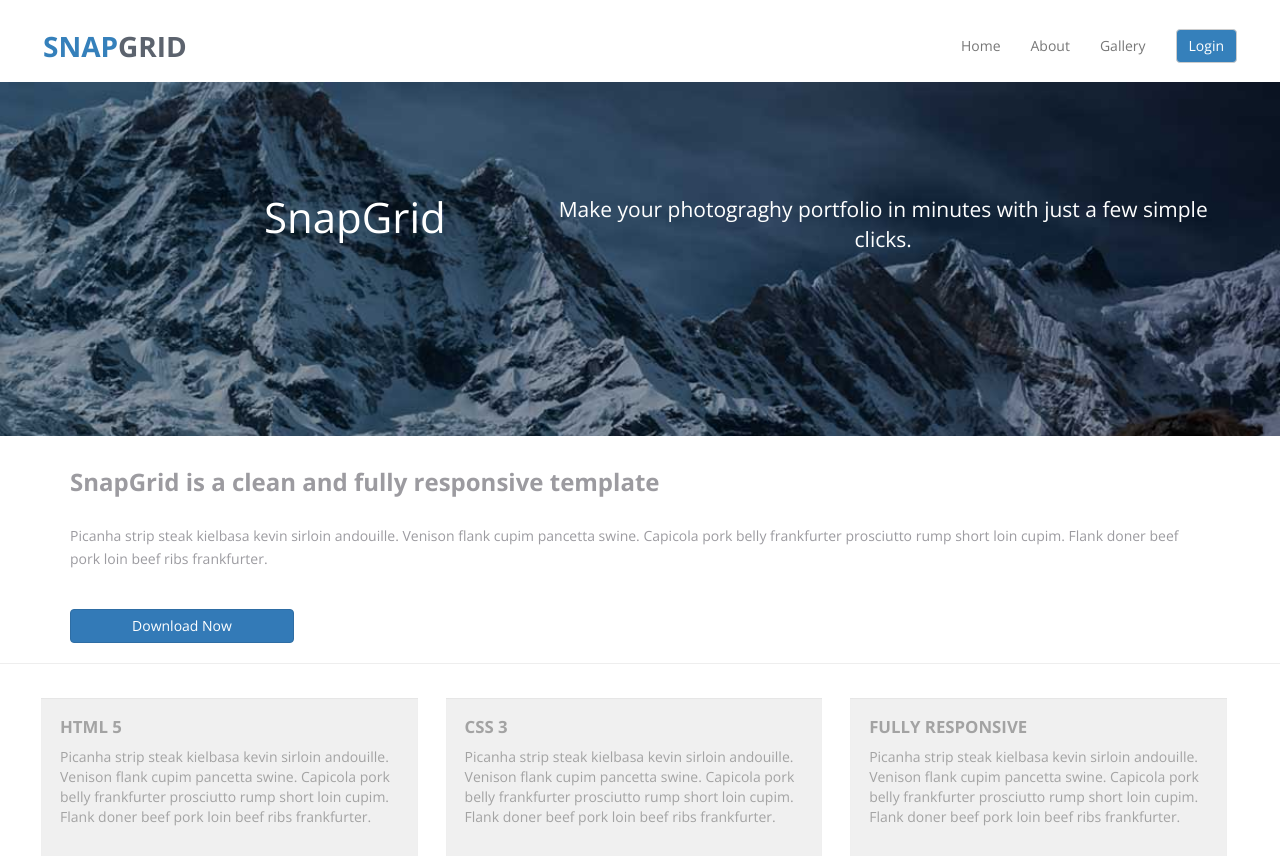
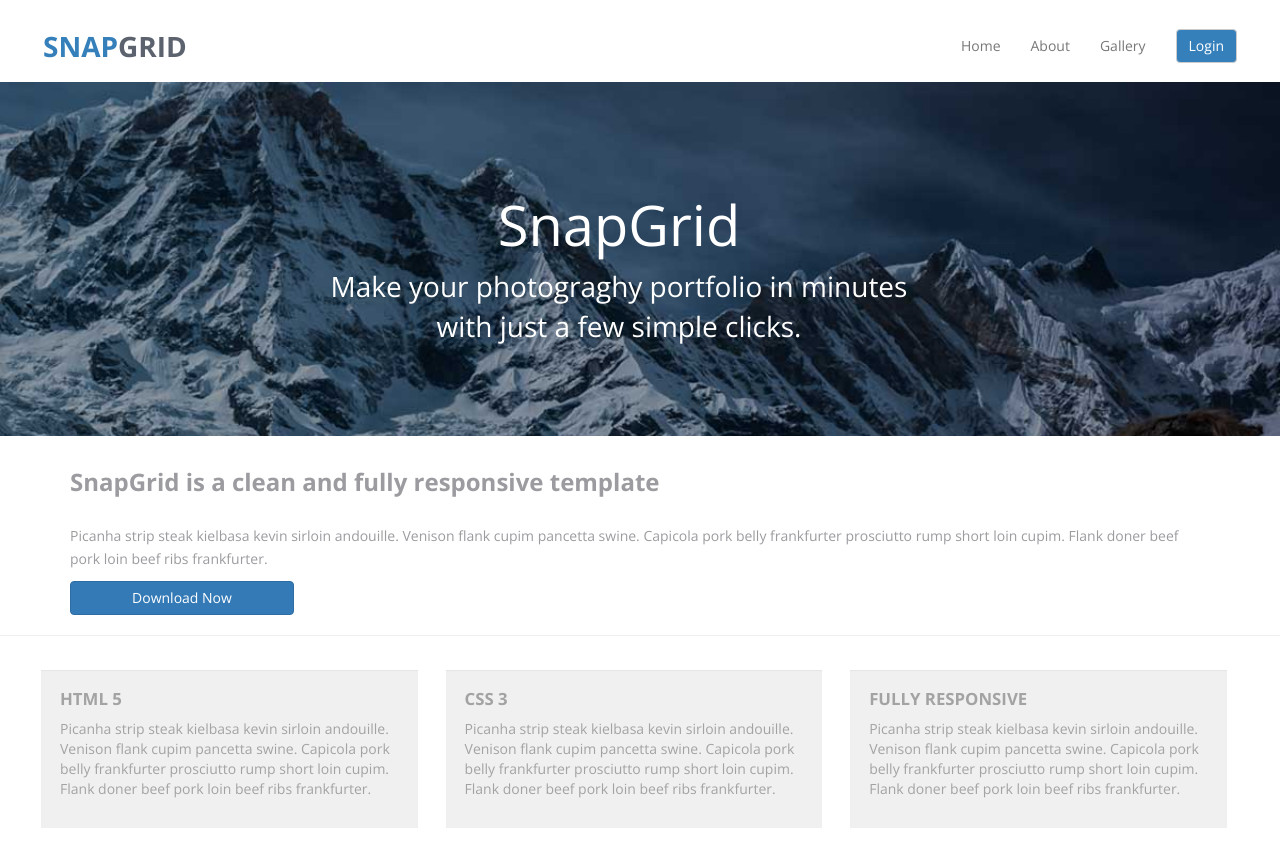
Before and after one commit to troyacosta/bootstrap-site, a website: page index.html in a window 1280 px wide. Shown: the top 856 px of the page. Drawn offline with nearby package versions, Linux system fonts and the light colour scheme.

Commit message:
final revise

```diff
--- a/index.html
+++ b/index.html
@@ -37,10 +37,10 @@
     </nav>
     <section id="landing" class="text-center">
         <div class="row">
-            <div class="col-sm-offset-2 col-sm-3">
+            <div class="col-sm-offset-2 col-sm-3 col-md-offset-1 col-md-3 col-lg-offset-0 col-lg-12">
                 <h1>SnapGrid</h1>
             </div>
-            <div class="col-xs-offset-2 col-xs-8 col-sm-7 col-sm-offset-0">
+            <div class="col-xs-offset-2 col-xs-8 col-sm-7 col-sm-offset-0 col-lg-offset-3 col-lg-6">
                 <p>Make your photograghy portfolio in minutes with just a few simple clicks.</p>
             </div>
         </div>
@@ -53,7 +53,6 @@
             </div>
             <div class="col-sm-4 col-lg-12">
                 <button type="button" class="btn btn-primary">Download Now</button>
-
             </div>
         </div>
     </section>
@@ -89,7 +88,6 @@
                 <h3>One with nature</h3>
             </div>
         </div>
-
     </section>
     <hr>
     <section class="welcome">
--- a/styles/main.sass.sass.css
+++ b/styles/main.sass.sass.css
@@ -101,8 +101,10 @@ img {
   .pics h3 {
     font-size: 1.35em; } }
 
-@media screen and (min-width: 62.6em) {
-  h1 {
-    font-size: 5em; }
-  .download button {
+@media screen and (min-width: 62em) {
+  #landing h1 {
+    font-size: 4em; }
+  #landing p {
+    font-size: 2em; }
+  #landing .download button {
     margin-top: 2em; } }
--- a/styles/main.scss
+++ b/styles/main.scss
@@ -137,12 +137,16 @@ img {
     }
 }
 
-@media screen and (min-width:62.6em) {
-    #landing {}
-    h1 {
-        font-size: 5em;
-    }
-    .download button {
-        margin-top: 2em;
+@media screen and (min-width:62em) {
+    #landing {
+        h1 {
+            font-size: 4em;
+        }
+        p {
+            font-size: 2em;
+        }
+        .download button {
+            margin-top: 2em;
+        }
     }
 }
```
